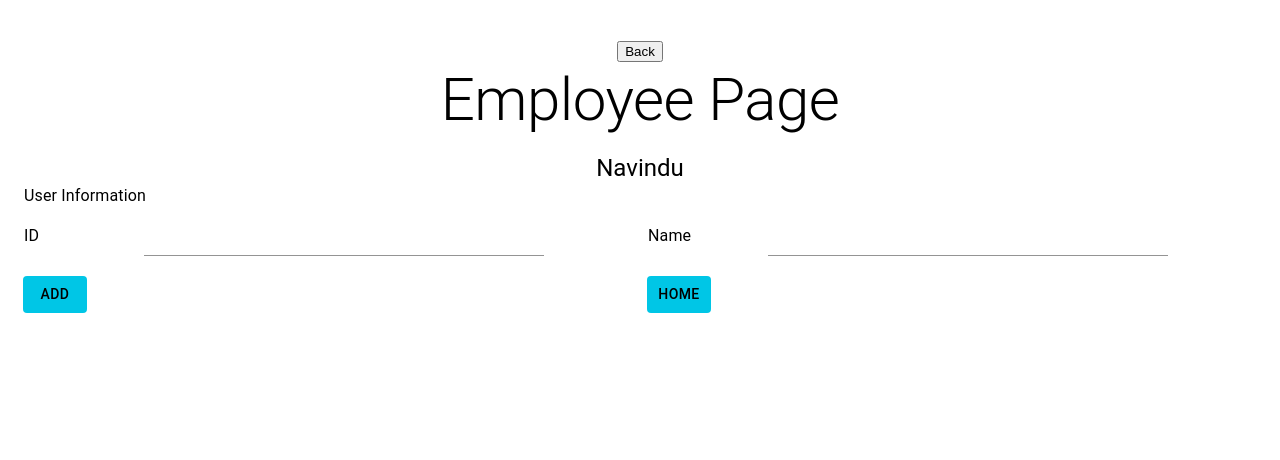
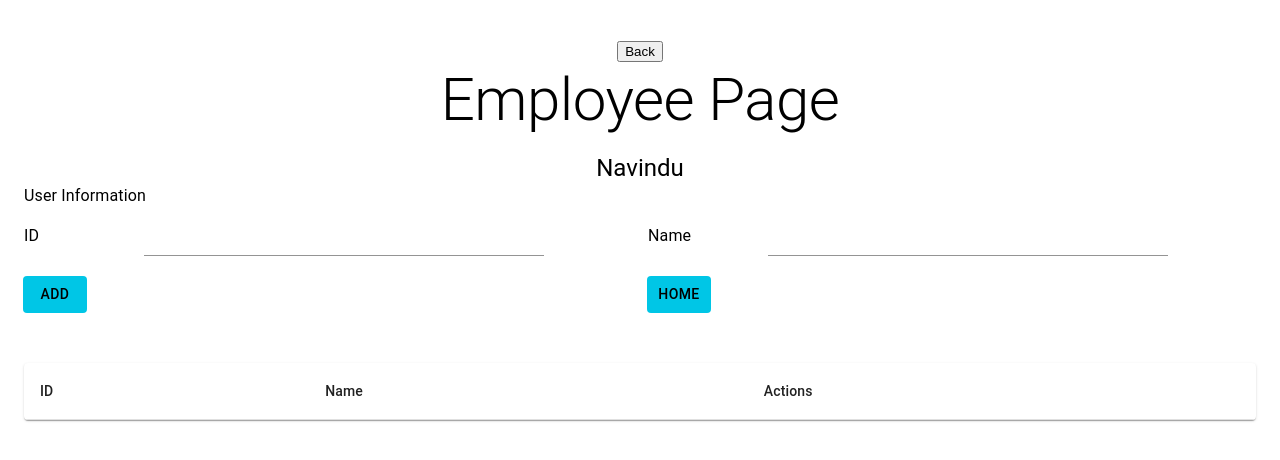
Before and after one commit to NaVindu0315/PUSL3120-FullStack-Group-01, a React (Create React App) app in the folder dwanp-frontend/: page /employee in a window 1280 px wide. Shown: the top 460 px of the page. Built offline with nearby package versions, Linux system fonts and the light colour scheme.

Commit message:
added emp tble to emp page

```diff
--- a/dwanp-frontend/src/Employee-Navindu/Employee_Table.js
+++ b/dwanp-frontend/src/Employee-Navindu/Employee_Table.js
@@ -4,12 +4,35 @@
 //////////////////////
 
 
-//import React, { useEffect, useState } from "react";
+import { Paper, TableCell, TableContainer, TableHead, TableRow , TableBody, Table} from "@mui/material";
+import React, { useEffect, useState } from "react";
 //import { Button, Grid, Typography, Input } from "@mui/material";
-//import { useNavigate } from 'react-router-dom';
+import { useNavigate } from 'react-router-dom';
 
 const EmployeeTable = ({props}) =>
 {
+    return(
+        <TableContainer
+                component={Paper}>
+                    <Table>
+                        <TableHead>
+                            <TableRow>
+                                <TableCell>
+                                    ID
+                                </TableCell>
+                                <TableCell>
+                                    Name
+                                </TableCell>
+                                <TableCell>
+                                    Actions
+                                </TableCell>
+                            </TableRow>
+                        </TableHead>
 
+
+                    </Table>
+
+        </TableContainer>
+            );
 }
 export default EmployeeTable;
```
